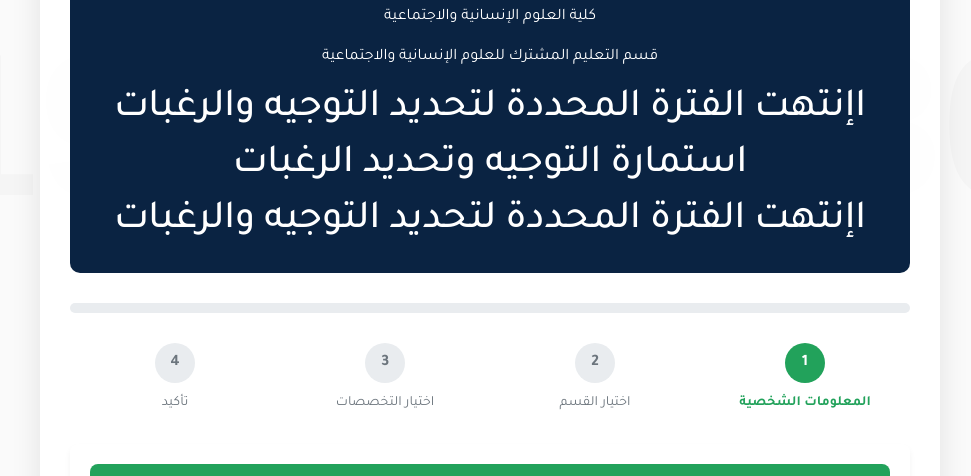
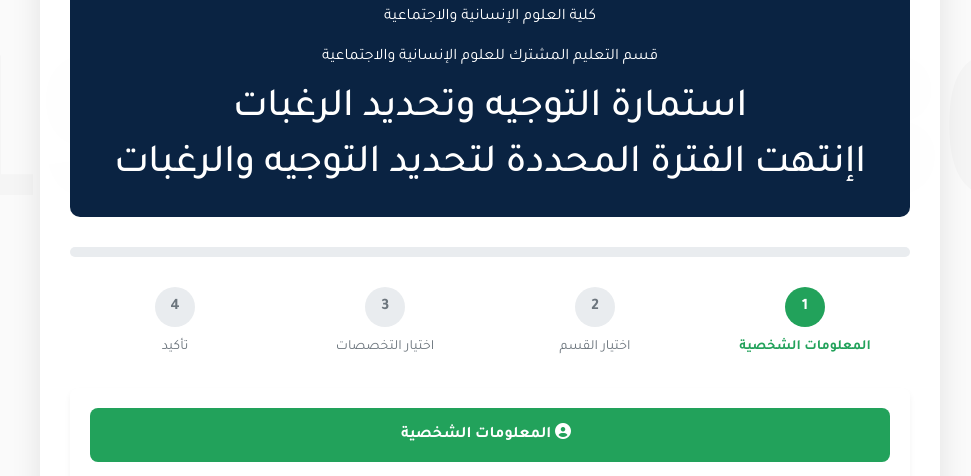
Before and after one commit to OTHMANI09/Choose-your-specialty, a plain HTML site: page index.html in a window 1280 px wide. Shown: the part 259-735 px from the top of the page, without its empty margins (150-1121 px from the left). Drawn offline with nearby package versions, Linux system fonts and the light colour scheme; placeholder pictures from the web are drawn by us.

Commit message:
Update index.html

```diff
--- a/index.html
+++ b/index.html
@@ -396,7 +396,6 @@
             <h1>جامعة لونيسي علي - البليدة 2</h1>
             <p>كلية العلوم الإنسانية والاجتماعية</p>
             <p>قسم التعليم المشترك للعلوم الإنسانية والاجتماعية</p>
-              <h1>اإنتهت الفترة المحددة لتحديد التوجيه والرغبات</h1>
             <h1>استمارة التوجيه وتحديد الرغبات</h1>
              <h1>اإنتهت الفترة المحددة لتحديد التوجيه والرغبات</h1>
         </div>
```
